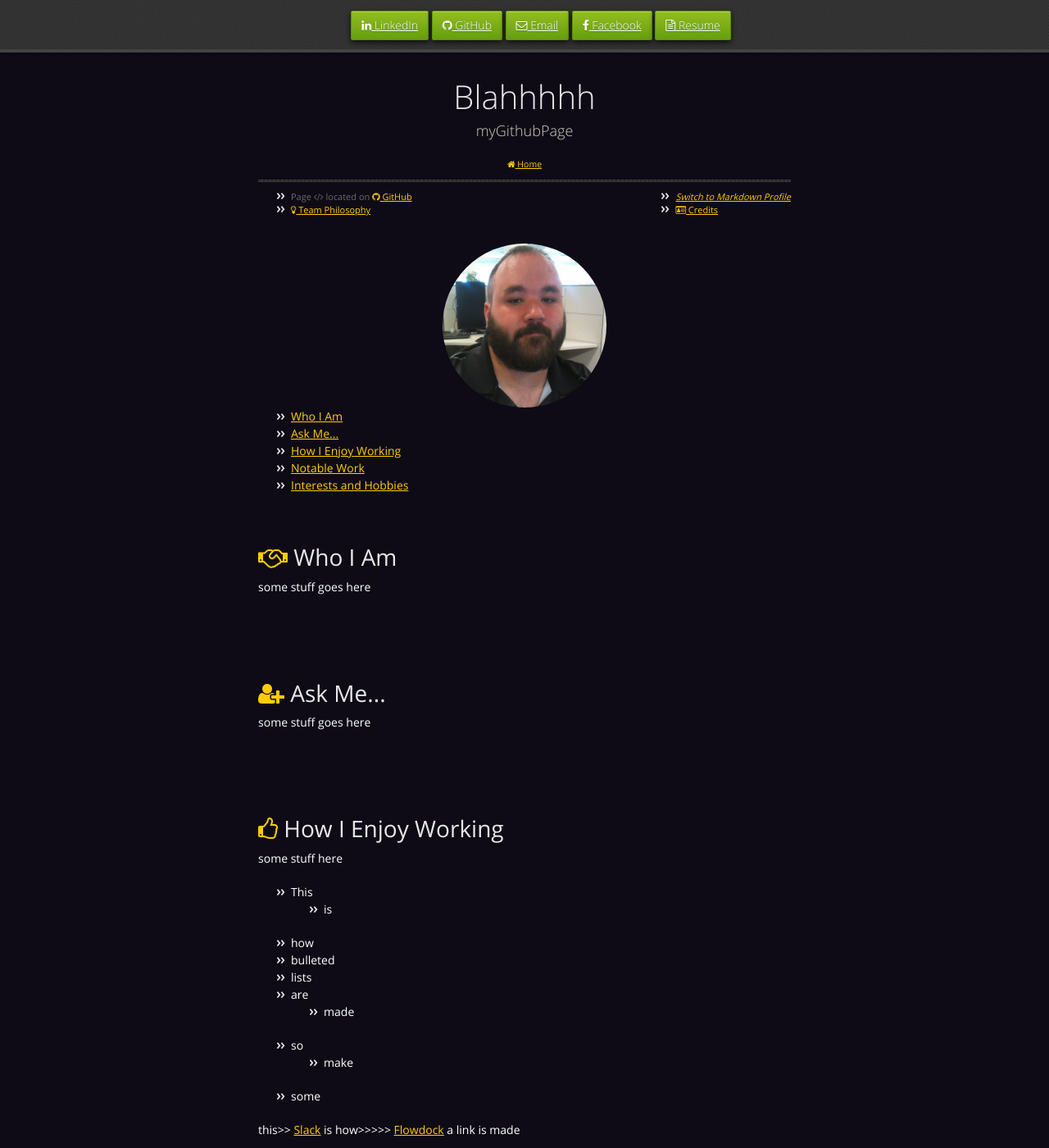
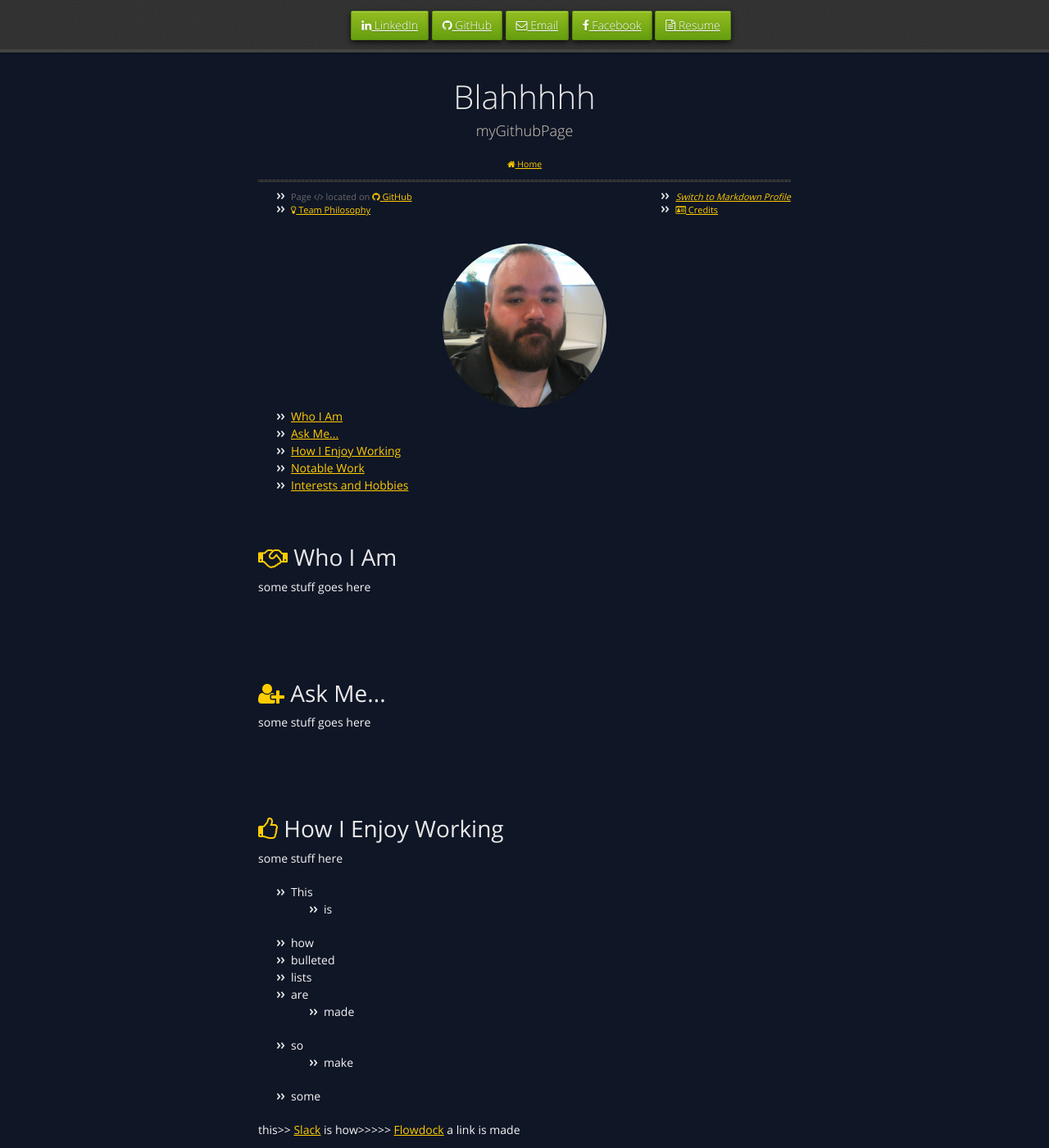
Before and after one commit to acouvion/acouvion.github.io, a Jekyll site: the page built from index.html, in a window 1280 px wide and 1400 px high. Shown: the whole window at 82% size. Built offline with Jekyll 4.4.1, drawn with Linux system fonts in a browser that asks for light colours.

Commit message:
changing Background to navy Blue and writing to eggshell

```diff
--- a/stylesheets/styles.css
+++ b/stylesheets/styles.css
@@ -538,16 +538,16 @@
   padding: 0px 0 20px 0px;
   margin: 0px;
   font: 14px/1.5 "OpenSansRegular", "Helvetica Neue", Helvetica, Arial, sans-serif;
-  color: #ffffff;
+  color: #F5F5F5;
   font-weight: normal;
-  background: #0e0b16;
+  background: #0f1626;
   background-attachment: fixed !important;
-  background: -webkit-gradient(linear, 50% 0%, 50% 100%, color-stop(0%, #0e0b16), color-stop(100%, #0e0b16));
-  background: -webkit-linear-gradient(#0e0b16, #0e0b16);
-  background: -moz-linear-gradient(#0e0b16, #0e0b16);
-  background: -o-linear-gradient(#0e0b16, #0e0b16);
-  background: -ms-linear-gradient(#0e0b16, #0e0b16);
-  background: linear-gradient(#0e0b16, #0e0b16);
+  background: -webkit-gradient(linear, 50% 0%, 50% 100%, color-stop(0%, #0f1626), color-stop(100%, #0f1626));
+  background: -webkit-linear-gradient(#0f1626, #0f1626);
+  background: -moz-linear-gradient(#0f1626, #0f1626);
+  background: -o-linear-gradient(#0f1626, #0f1626);
+  background: -ms-linear-gradient(#0f1626, #0f1626);
+  background: linear-gradient(#0f1626, #0f1626);
 }
 
 h1, h2, h3, h4, h5, h6 {
```
